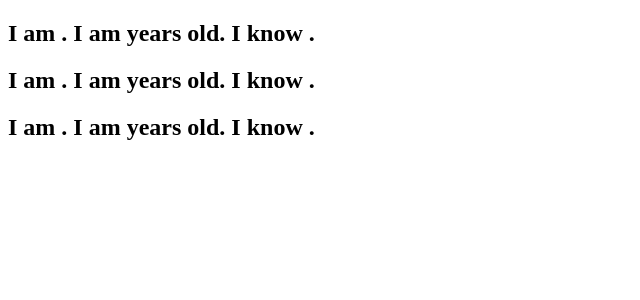
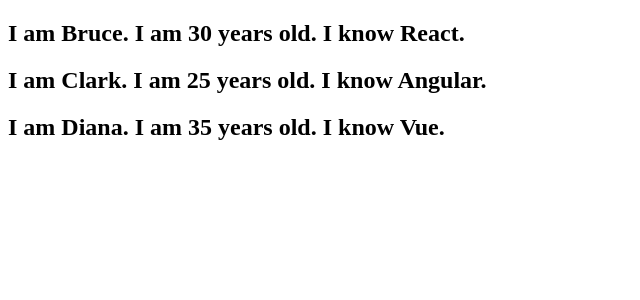
Before and after one commit to soknanprogramming/React-js, a React (Create React App) app: page / in a window 1280 px wide. Shown: the top 300 px of the page, without its empty margins (0-640 px from the left). Built offline with nearby package versions, Linux system fonts and the light colour scheme.

Commit message:
List and Key

```diff
--- a/src/components/NumberList.js
+++ b/src/components/NumberList.js
@@ -23,7 +23,7 @@
         }
     ]
     const personList = persons.map(person => (
-        <Person person={person} key={person.id}></Person>
+        <Person key={person.id} person={person} ></Person>
     ))
     return <div>{personList}</div>
 }
--- a/src/components/Person.js
+++ b/src/components/Person.js
@@ -1,10 +1,14 @@
 import React from 'react';
 
-function Person({name, age, skill}){
+function Person(props){
+    // key is not props,
+    const key = props.key;
+    const person = props.person;
+    const {name, age, skill} = person;
     return (
         <div>
             <h2>
-                I am {name}. I am {age} years old. I know {skill}.
+                {key} I am {name}. I am {age} years old. I know {skill}.
             </h2>
         </div>
     )
```
